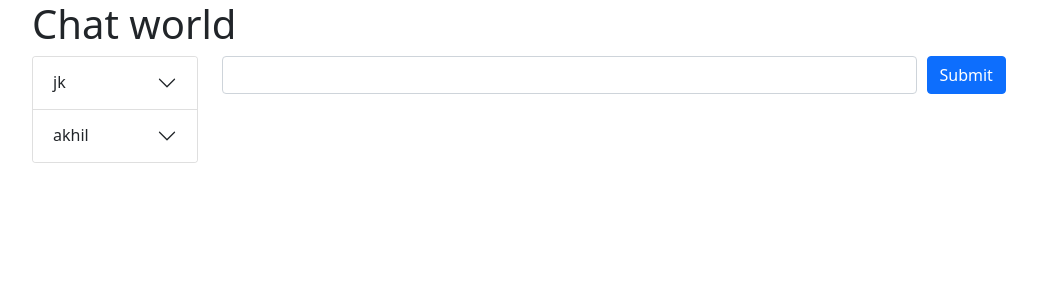
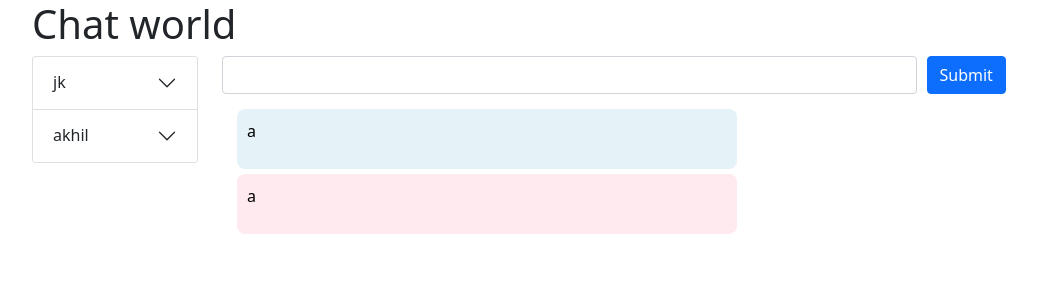
Before and after one commit to msinankk/django-chat, a Django app: page / in a window 1280 px wide. Shown: the top 300 px of the page, without its empty margins (50-1087 px from the left). Run offline with Django 4.2, Linux system fonts and the light colour scheme; a user stored in the database is signed in; data comes from the database, SQL or seed files in the repository; both versions use the stored data as it was after the commit; some libraries are stand-ins or nearby versions.

Commit message:
[updt] style css

```diff
--- a/chatapp/static/scripts/index.js
+++ b/chatapp/static/scripts/index.js
@@ -1,4 +1,5 @@
 $(document).ready(function () {
+  var currentUserId = $("#currentUser").attr("data-id")
   function convertToQueryString(data) {
     const params = new URLSearchParams();
 
@@ -41,7 +42,13 @@ $(document).ready(function () {
   $("#message-form").submit(function (e) {
     e.preventDefault();
     chatMessage = $("#message").val();
-    window["chatSocket"].send(JSON.stringify({ chat: chatMessage }));
+    const receiverId = $("#chat-container").attr("data-user-id");
+    window["chatSocket"].send(JSON.stringify({
+      type:"private_room",
+      message: chatMessage,
+      sender_id:currentUserId,
+      receiver_id:receiverId,
+    }));
     socketFunc(window["chatSocket"])
 
   });
--- a/chatapp/static/styles/style.css
+++ b/chatapp/static/styles/style.css
@@ -1,19 +1,26 @@
-#chat-container{
+#chat-container {
     height: 500px !important;
     width: 85%;
     overflow: scroll;
     padding: 10px;
 }
 
-.chat-message{
+.chat-message {
     width: 500px;
-    background: crimson;
-    padding: 5px;
+    background: rgb(255, 234, 239);
+    padding: 10px;
     border-radius: 8px;
-    color: white;
+    color: rgb(0, 0, 0);
     margin: 5px;
 }
 
-#message-container{
+#message-container {
     width: 75%;
 }
+
+
+.my-chat {
+    background-color: rgb(229, 243, 248);
+    color: black;
+
+}
--- a/chatapp/templates/chat/chats.html
+++ b/chatapp/templates/chat/chats.html
@@ -1,4 +1,5 @@
 {% extends 'index.html' %} {% block content %}
+<div id="currentUser" data-id="{{request.user.id}}"></div>
 <div class="container">
   <div class="row">
     <div class="col-2">
@@ -32,7 +33,10 @@
           />
         </div>
       </form>
-      <div id="chat-container"></div>
+      <div id="chat-container">
+        <div class="chat-message my-chat"><p>a</p></div>
+        <div class="chat-message"><p>a</p></div>
+      </div>
     </div>
   </div>
 </div>
```
Also changed, not shown: chatapp/consumers/consumers.py (+6 -7 lines), db.sqlite3.
